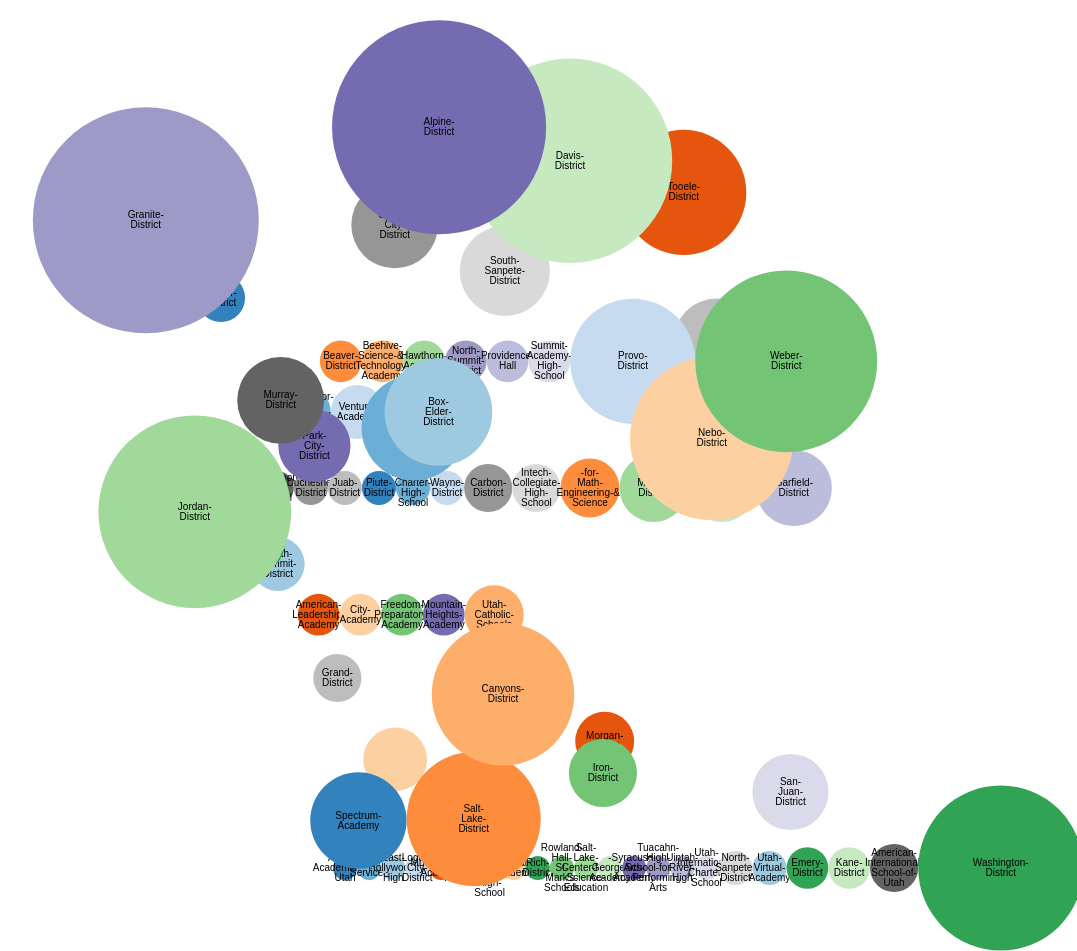
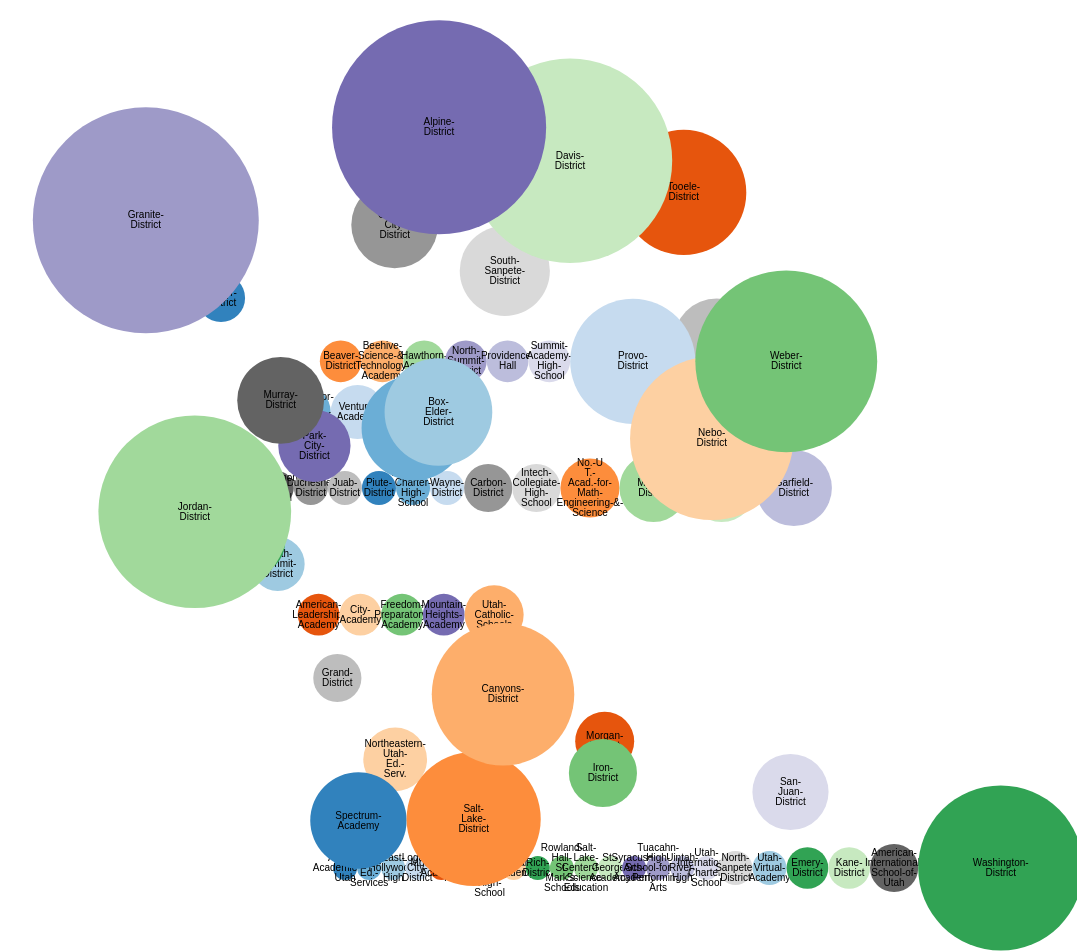
Before and after one commit to snychka/USBE-Visualization, a website: page BubbleRace/index.html in a window 1280 px wide. Shown: the top 951 px of the page, without its empty margins (137-1214 px from the left). Drawn offline with nearby package versions, Linux system fonts and the light colour scheme.

Commit message:
minor, fix names in circles

```diff
--- a/BubbleRace/index.html
+++ b/BubbleRace/index.html
@@ -54,7 +54,7 @@ d3.csv("data.csv", function(d) {
           var id, i = id.lastIndexOf(".");
           d.id = id;
           d.package = id.slice(0, i);
-          d.class = id.slice(i + 1);
+          d.class = id; //id.slice(i + 1);
         }
       });
 
@@ -99,7 +99,9 @@ d3.csv("data.csv", function(d) {
 
   node.append("text")
     .selectAll("tspan")
-    .data(function(d) { return d.class.split(/(?=[A-Z][^A-Z])/g); })
+    .data(function(d) {
+            return d.class.split(/(?=[A-Z][^A-Z])/g);
+          })
     .enter().append("tspan")
       .attr("x", 0)
       .attr("y", function(d, i, nodes) {
```
